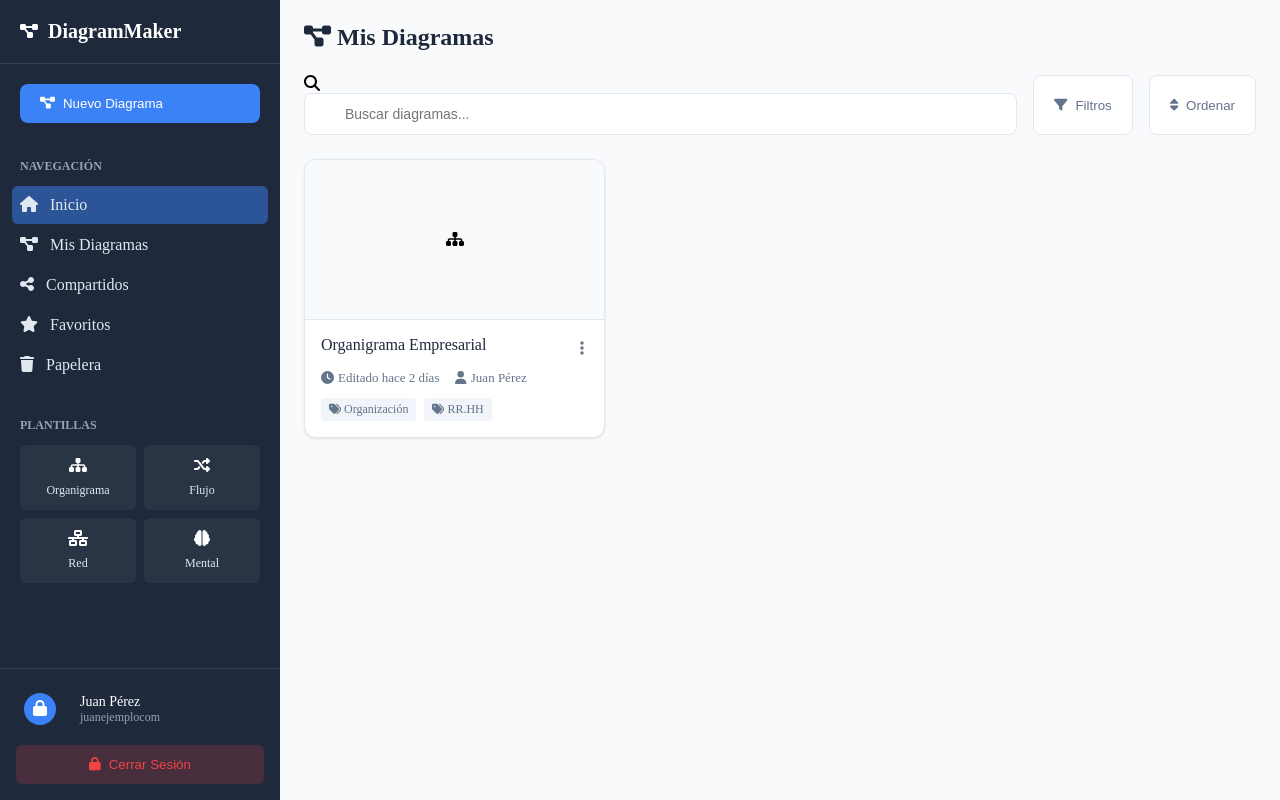
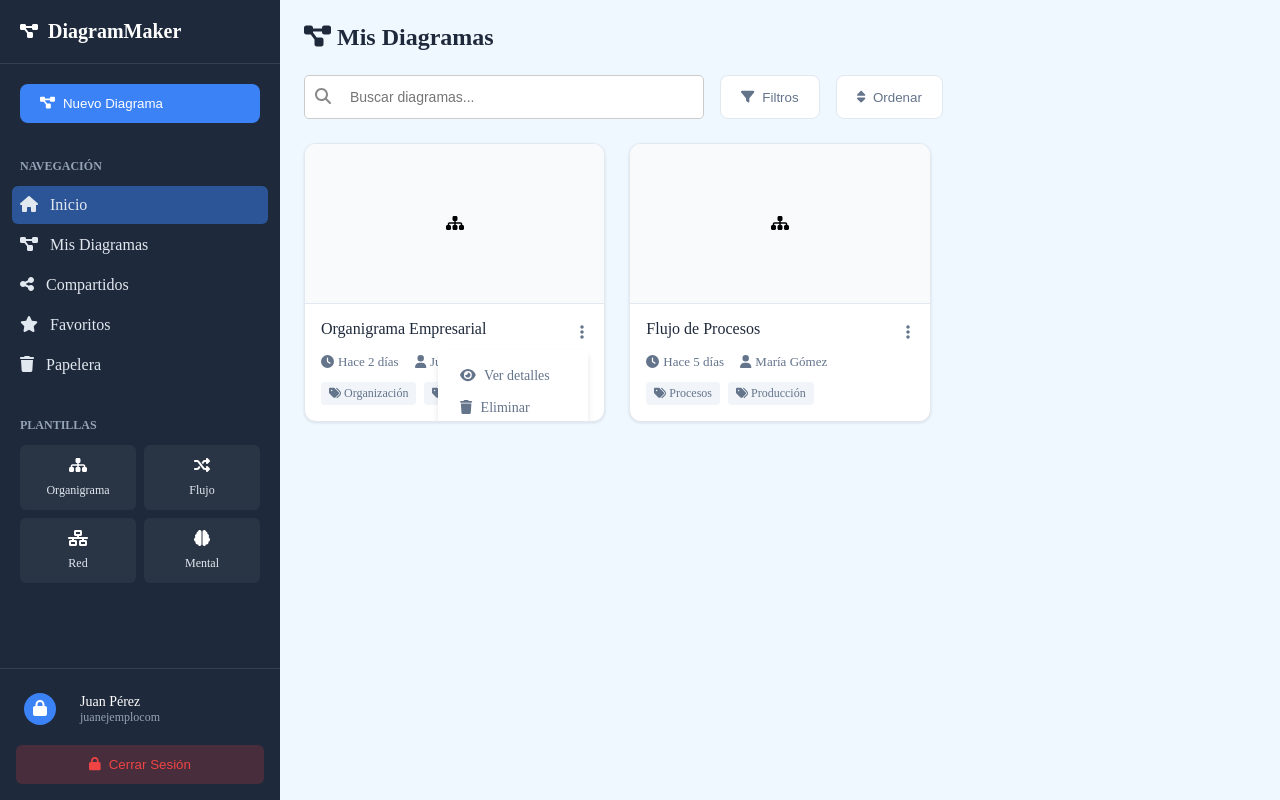
Before and after one commit to juan12312121/Graficacion, an Angular app: page /principal in a window 1280 px wide. Both pictures are taken after a click on the element 582 px from the left and 349 px from the top of the page. Built offline with nearby package versions, Linux system fonts and the light colour scheme.

Commit message:
Uso de submenu en cada diagrama creado (tiene bug xd)

```diff
--- a/src/app/principal/principal.component.css
+++ b/src/app/principal/principal.component.css
@@ -1,22 +1,33 @@
 .container {
   display: flex;
-    height: 100vh; /* Toma toda la altura de la pantalla */
+  height: 100vh;
 }
-
 
 .diagram-menu {
   position: relative;
   cursor: pointer;
 }
+
 .menu-dropdown {
-    display: none;
   position: absolute;
+  top: 30px;
   right: 0;
   background: white;
-    box-shadow: 0 4px 8px rgba(0, 0, 0, 0.2);
+  box-shadow: 0px 4px 6px rgba(0, 0, 0, 0.1);
   border-radius: 5px;
-    z-index: 10;
-    min-width: 100px;
+  padding: 10px;
+  width: 150px;
+  display: none; /* Inicialmente oculto */
+  z-index: 100;
+  opacity: 0;
+  transition: opacity 0.3s ease, transform 0.3s ease; /* Ajustado para animación */
+  transform: translateY(-10px); /* Opcional para animación de deslizamiento */
+}
+
+.menu-dropdown.show {
+  display: block;
+  opacity: 1;
+  transform: translateY(0);
 }
   .menu-item {
     padding: 10px;
@@ -66,13 +77,14 @@
   }
 
 
-
   .main-content {
     flex: 1;
     padding: 24px;
-    background-color: #f8fafc;
+    background-color: #f0f8ff;  /* Un azul muy claro y fresco */
     overflow-y: auto;
   }
+
+
 
   .main-header {
     margin-bottom: 24px;
@@ -92,18 +104,31 @@
   }
 
   .search-bar {
-    flex: 1;
     position: relative;
+    display: flex;
+    align-items: center;
+    width: 400px;
+    max-width: 600px;
+    background: #fff;
+    border: 1px solid #ccc;
+    border-radius: 5px;
+    padding: 5px 10px;
+}
+
+.search-bar fa-icon {
+  position: absolute;
+  left: 10px;
+  color: #888;
+  font-size: 16px;
 }
 
 .search-bar input {
   width: 100%;
-  padding: 12px 16px 12px 40px; /* Añadir espacio a la izquierda para el icono */
-  border: 1px solid #e2e8f0;
-  border-radius: 8px;
+  padding: 8px 8px 8px 35px; /* Espacio para el icono */
+  border: none;
+  outline: none;
   font-size: 14px;
-  background-color: white;
-  transition: border-color 0.2s;
+  border-radius: 5px;
 }
 
 .search-bar input:focus {
@@ -113,7 +138,7 @@
 
 .search-bar i {
   position: absolute;
-  left: 16px;  /* Ajustar la posición del icono dentro del input */
+  left: 16px;
   top: 50%;
   transform: translateY(-50%);
   color: #94a3b8;
@@ -233,3 +258,68 @@
     border-radius: 4px;
     font-size: 12px;
   }
+
+  .diagram-menu {
+    position: relative;
+    display: inline-block;
+    cursor: pointer;
+}
+
+/* Estilos del menú desplegable */
+.diagram-menu {
+    position: relative;
+    cursor: pointer;
+}
+
+.menu-dropdown {
+    position: absolute;
+    top: 30px;
+    right: 0;
+    background: white;
+    box-shadow: 0px 4px 6px rgba(0, 0, 0, 0.1);
+    border-radius: 5px;
+    padding: 10px;
+    width: 150px;
+    display: none; /* Inicialmente oculto */
+    z-index: 100;
+}
+
+.menu-dropdown.show {
+    display: block; /* Se muestra cuando tiene la clase 'show' */
+}
+
+.menu-item {
+    padding: 8px 12px;
+    cursor: pointer;
+    display: flex;
+    align-items: center;
+    gap: 8px;
+    font-size: 14px;
+    color: #64748b;
+    transition: background 0.2s;
+}
+
+.menu-item:hover {
+    background: #f5f5f5;
+}
+
+.menu-item i {
+    font-size: 16px;
+    color: #94a3b8;
+}
+
+/* Estilos del icono */
+.fa-icon {
+    font-size: 16px;
+    color: #64748b;
+}
+
+/* Añadir animación al mostrar/ocultar el menú */
+.menu-dropdown {
+    opacity: 0;
+    transition: opacity 0.3s ease;
+}
+
+.menu-dropdown.show {
+    opacity: 1;
+}
--- a/src/app/principal/principal.component.html
+++ b/src/app/principal/principal.component.html
@@ -30,35 +30,34 @@
 
     <!-- Diagrams Section -->
     <div class="diagrams-grid">
-            <div class="diagram-card">
+      <div class="diagram-card" *ngFor="let diagram of diagrams; let i = index; trackBy: trackByIndex">
         <div class="diagram-preview">
           <fa-icon [icon]="faSitemap"></fa-icon>
         </div>
         <div class="diagram-info">
           <div class="diagram-header">
-                        <div class="diagram-title">Organigrama Empresarial</div>
-                        <div class="diagram-menu" (click)="toggleMenu($event)">
-                            <fa-icon [icon]="faEllipsisV"></fa-icon>
-                            <div class="menu-dropdown" *ngIf="isMenuOpen">
-                                <div class="menu-item"><fa-icon [icon]="faTrash"></fa-icon> Eliminar</div>
-                                <div class="menu-item"><fa-icon [icon]="faEdit"></fa-icon> Editar</div>
-                                <div class="menu-item"><fa-icon [icon]="faShareAlt"></fa-icon> Compartir</div>
+            <div class="diagram-title">{{ diagram.title }}</div>
+            <div class="diagram-menu">
+              <fa-icon [icon]="faEllipsisV" (click)="toggleMenu(i, $event)"></fa-icon>
+              <div class="menu-dropdown" [ngClass]="{ 'show': openMenus[i] }">
+                <div class="menu-item" *ngFor="let menu of diagram.menuItems" (click)="ejecutarAccion(menu.action, $event)">
+                  <fa-icon [icon]="menu.icon"></fa-icon> {{ menu.label }}
+                </div>
               </div>
             </div>
           </div>
           <div class="diagram-meta">
             <div class="diagram-date">
-                            <fa-icon [icon]="faClock"></fa-icon>
-                            Editado hace 2 días
+              <fa-icon [icon]="faClock"></fa-icon> {{ diagram.lastEdited }}
             </div>
             <div class="diagram-owner">
-                            <fa-icon [icon]="faUser"></fa-icon>
-                            Juan Pérez
+              <fa-icon [icon]="faUser"></fa-icon> {{ diagram.owner }}
             </div>
           </div>
           <div class="diagram-tags">
-                        <span class="diagram-tag"><fa-icon [icon]="faTags"></fa-icon> Organización</span>
-                        <span class="diagram-tag"><fa-icon [icon]="faTags"></fa-icon> RR.HH</span>
+            <span class="diagram-tag" *ngFor="let tag of diagram.tags">
+              <fa-icon [icon]="faTags"></fa-icon> {{ tag }}
+            </span>
           </div>
         </div>
       </div>
--- a/src/app/principal/principal.component.ts
+++ b/src/app/principal/principal.component.ts
@@ -1,18 +1,22 @@
 import { CommonModule } from '@angular/common';
-import { Component } from '@angular/core';
+import { ChangeDetectorRef, Component, HostListener } from '@angular/core';
 import { FontAwesomeModule } from '@fortawesome/angular-fontawesome';
-import { faClock, faEdit, faEllipsisV, faFilter, faProjectDiagram, faSearch, faShareAlt, faSitemap, faSort, faTags, faTrash, faUser } from '@fortawesome/free-solid-svg-icons';
+import {
+  faClock, faEdit, faEllipsisV, faEye, faFilter, faInfoCircle,
+  faProjectDiagram, faSearch, faShareAlt, faSitemap,
+  faSort, faTags, faTrash, faUser
+} from '@fortawesome/free-solid-svg-icons';
 import { SidebarComponent } from '../sidebar/sidebar.component';
-
 
 @Component({
   selector: 'app-principal',
   standalone: true,
-  imports: [FontAwesomeModule, SidebarComponent,CommonModule],
+  imports: [FontAwesomeModule, SidebarComponent, CommonModule],
   templateUrl: './principal.component.html',
   styleUrls: ['./principal.component.css']
 })
 export class PrincipalComponent {
+  // Íconos de FontAwesome
   faProjectDiagram = faProjectDiagram;
   faSearch = faSearch;
   faFilter = faFilter;
@@ -25,11 +29,78 @@ export class PrincipalComponent {
   faUser = faUser;
   faTags = faTags;
   faSitemap = faSitemap;
+  faInfoCircle = faInfoCircle;
+  faEye = faEye;
 
-  isMenuOpen = false;
+  openMenus: { [key: number]: boolean } = {};
 
-  toggleMenu(event: MouseEvent): void {
-    this.isMenuOpen = !this.isMenuOpen;
-    console.log('Menú abierto:', this.isMenuOpen);
+  diagrams = [
+    {
+      title: 'Organigrama Empresarial',
+      lastEdited: 'Hace 2 días',
+      owner: 'Juan Pérez',
+      tags: ['Organización', 'RR.HH'],
+      menuItems: [
+        { icon: faEye, label: 'Ver detalles', action: 'verDetalles' },
+        { icon: faTrash, label: 'Eliminar', action: 'eliminarDiagrama' }
+      ]
+    },
+    {
+      title: 'Flujo de Procesos',
+      lastEdited: 'Hace 5 días',
+      owner: 'María Gómez',
+      tags: ['Procesos', 'Producción'],
+      menuItems: [
+        { icon: faEdit, label: 'Editar', action: 'verDetalles' },
+        { icon: faShareAlt, label: 'Compartir', action: 'eliminarDiagrama' }
+      ]
+    }
+  ];
+
+  constructor(private cdr: ChangeDetectorRef) {}
+
+  toggleMenu(index: number, event: Event): void {
+    event.stopPropagation(); // Evita que el clic cierre inmediatamente el menú
+
+    // Cierra otros menús abiertos
+    Object.keys(this.openMenus).forEach(key => {
+      if (+key !== index) {
+        this.openMenus[+key] = false;
+      }
+    });
+
+    // Alterna el estado del menú actual
+    this.openMenus[index] = !this.openMenus[index];
+
+    // Asegúrate de que se actualicen los cambios de manera efectiva
+    this.cdr.detectChanges();
+  }
+
+  @HostListener('document:click')
+  closeMenus(): void {
+    this.openMenus = {}; // Cierra todos los menús abiertos
+    this.cdr.detectChanges();
+  }
+
+  ejecutarAccion(accion: string, event: Event): void {
+    event.stopPropagation(); // Evita que el menú se cierre al hacer clic en una opción
+
+    if (accion === 'verDetalles') {
+      this.verDetalles();
+    } else if (accion === 'eliminarDiagrama') {
+      this.eliminarDiagrama();
+    }
+  }
+
+  verDetalles(): void {
+    console.log('Ver detalles del diagrama');
+  }
+
+  eliminarDiagrama(): void {
+    console.log('Diagrama eliminado');
+  }
+
+  trackByIndex(index: number, item: any): number {
+    return index;
   }
 }
```
Lines whose indentation alone changed are shown as unchanged.
